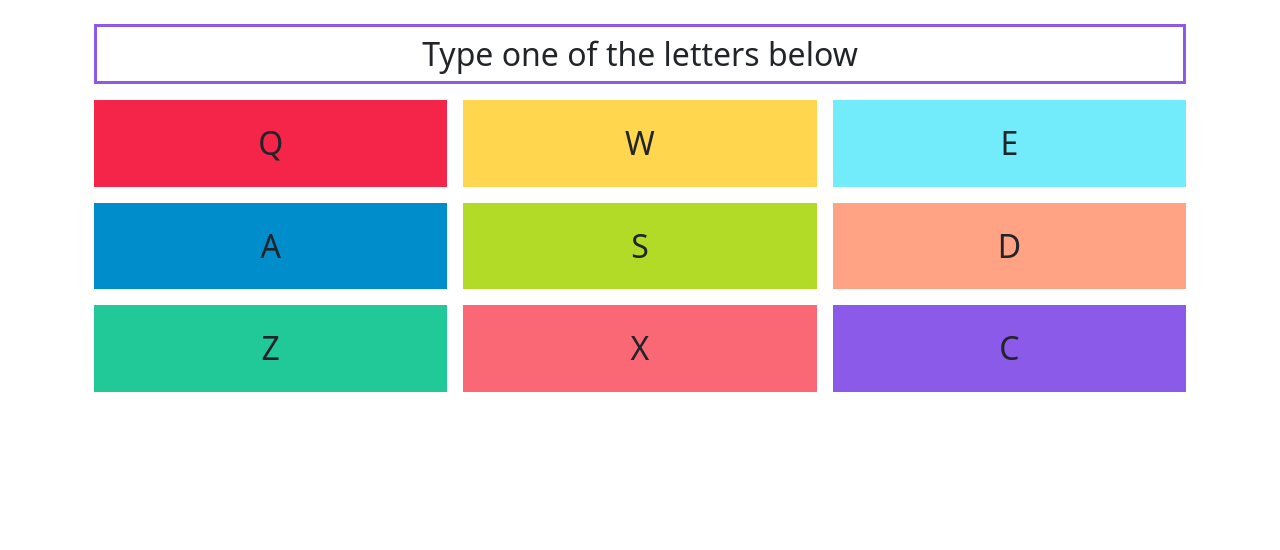
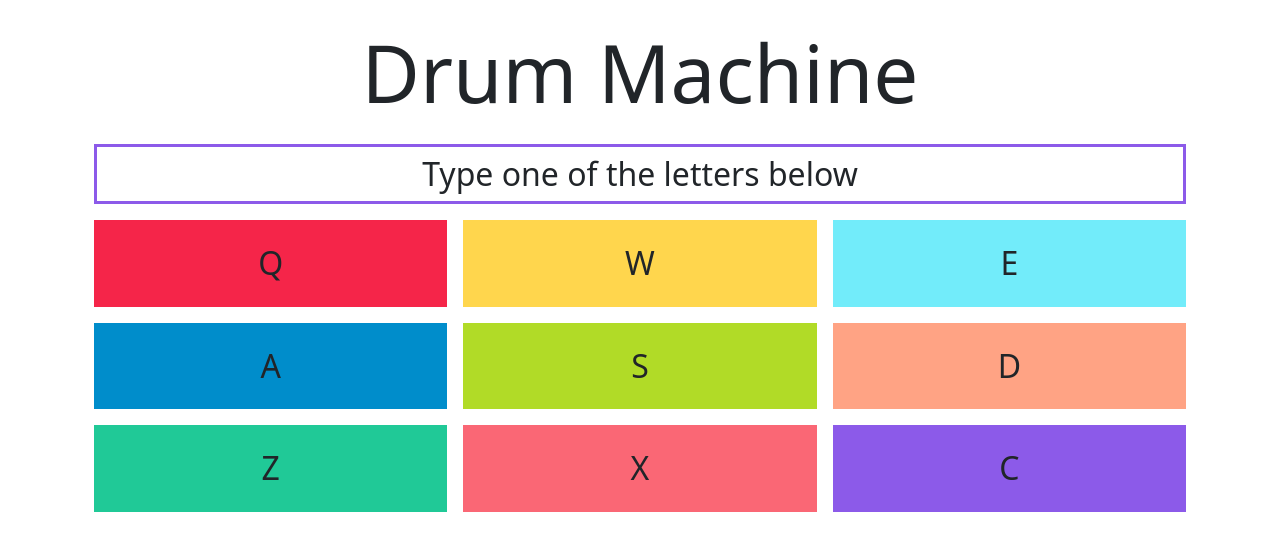
Before and after one commit to hannah-robinson/drum-machine, a website: page index.html in a window 1280 px wide. Drawn offline with nearby package versions, Linux system fonts and the light colour scheme.

Commit message:
Add heading

```diff
--- a/index.html
+++ b/index.html
@@ -15,6 +15,9 @@
   <link rel="stylesheet" href="css/style.css">
 </head>
 <body>
+  <header>
+    <h1 class=" mt-4 display-1 text-center">Drum Machine</h1>
+  </header>
   <main id="drum-machine" class="container">
     <div id="display" class="container mb-2 mt-4">
       <div class="row gy-2 gx-3">
```
